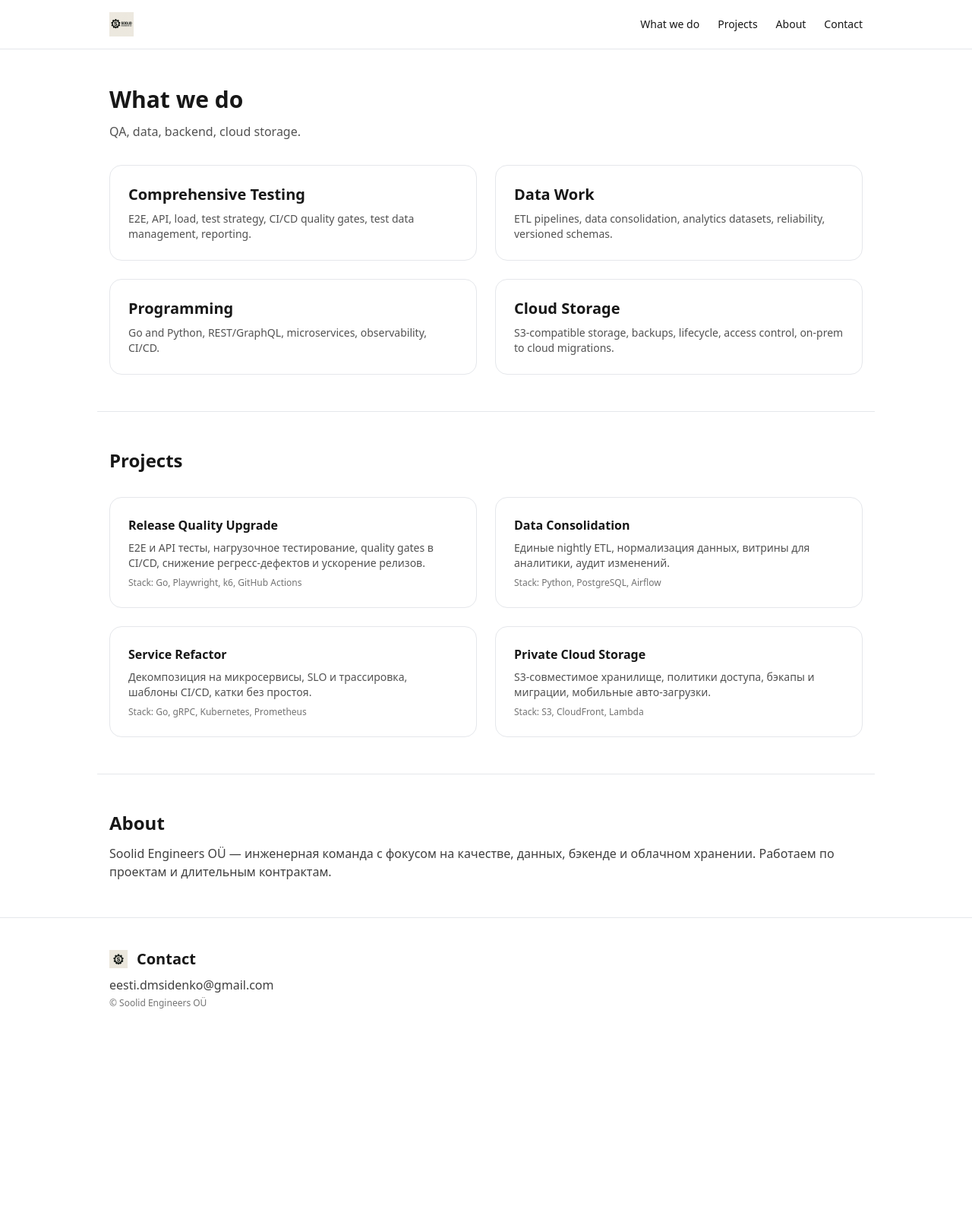
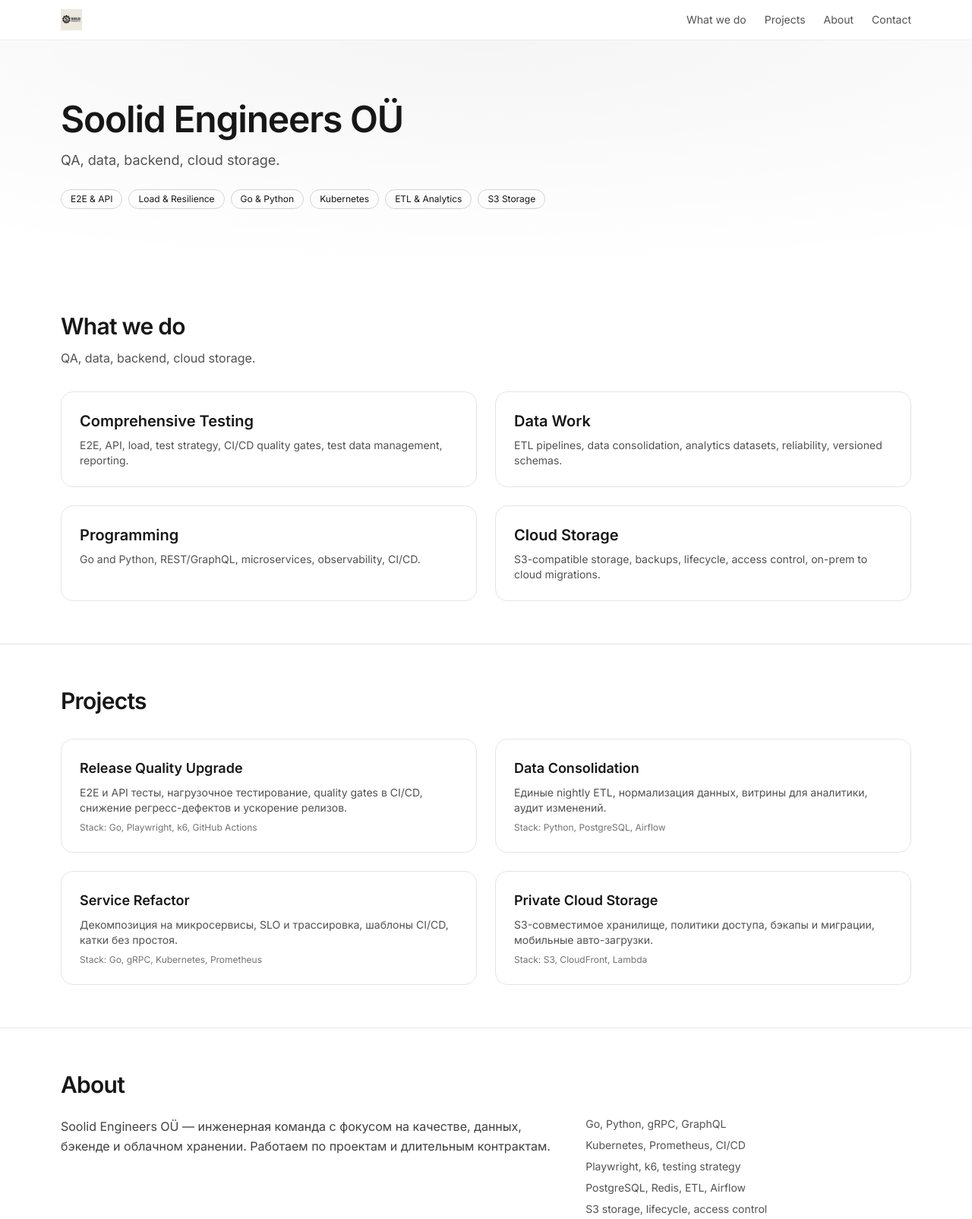
Before and after one commit to DmSide/soolidsimplesite, a plain HTML site: page index.html in a window 1280 px wide. Shown: the top 1604 px of the page at 76% size. Before the commit the page ends 1368 px from the top, so only its background shows below. Drawn offline with nearby package versions, Linux system fonts and the light colour scheme.

Commit message:
Update index.html

```diff
--- a/index.html
+++ b/index.html
@@ -5,93 +5,155 @@
 <meta name="viewport" content="width=device-width, initial-scale=1">
 <title>Soolid Engineers OÜ</title>
 <meta name="description" content="Soolid Engineers OÜ — QA, data, backend, cloud storage.">
+<meta name="theme-color" content="#ffffff" media="(prefers-color-scheme: light)">
+<meta name="theme-color" content="#0a0a0a" media="(prefers-color-scheme: dark)">
 <meta property="og:title" content="Soolid Engineers OÜ">
-<meta property="og:description" content="QA · Data · Backend · Cloud storage">
+<meta property="og:description" content="QA · Data · Backend · Cloud Storage">
 <meta property="og:type" content="website">
 <meta property="og:image" content="/assets/Logo%20SOOLID%20ENGINEERS.png">
 <link rel="icon" type="image/png" href="/assets/Logo%20small%20SOOLID%20ENGINEERS.png">
+<link rel="preconnect" href="https://fonts.googleapis.com">
+<link rel="preconnect" href="https://fonts.gstatic.com" crossorigin>
+<link href="https://fonts.googleapis.com/css2?family=Inter:wght@400;600;700&display=swap" rel="stylesheet">
 <script src="https://cdn.tailwindcss.com"></script>
+<script>
+  tailwind.config = {
+    theme: {
+      extend: {
+        fontFamily: { sans: ['Inter','ui-sans-serif','system-ui','-apple-system','Segoe UI','Roboto','Helvetica','Arial','Apple Color Emoji','Segoe UI Emoji'] },
+        colors: { ink: { 50:'#f6f6f6', 100:'#e7e7e7', 900:'#0a0a0a' } }
+      }
+    }
+  }
+</script>
+<style>
+  html { scroll-behavior: smooth; }
+</style>
 </head>
-<body class="bg-white text-neutral-900 antialiased">
-<header class="border-b">
-  <div class="mx-auto max-w-5xl px-4 py-4 flex items-center justify-between">
-    <div class="flex items-center gap-3">
-      <img src="/assets/Logo%20SOOLID%20ENGINEERS.png" alt="Soolid Engineers OÜ" class="h-8 w-auto" loading="eager" decoding="async">
-    </div>
+<body class="bg-white text-neutral-900 dark:bg-neutral-950 dark:text-neutral-100 font-sans antialiased selection:bg-neutral-900 selection:text-white dark:selection:bg-white dark:selection:text-black">
+<header class="sticky top-0 z-40 backdrop-blur bg-white/70 dark:bg-neutral-950/70 border-b border-neutral-200/70 dark:border-neutral-800">
+  <div class="container mx-auto max-w-6xl px-4 py-3 flex items-center justify-between">
+    <a href="#top" class="flex items-center gap-3">
+      <img src="/assets/Logo%20SOOLID%20ENGINEERS.png" alt="Soolid Engineers OÜ" class="h-7 w-auto hidden md:block" loading="eager" decoding="async">
+      <img src="/assets/Logo%20small%20SOOLID%20ENGINEERS.png" alt="Soolid Engineers OÜ" class="h-7 w-7 md:hidden" loading="eager" decoding="async">
+    </a>
     <nav class="hidden md:flex items-center gap-6 text-sm">
-      <a href="#what" class="hover:underline">What we do</a>
-      <a href="#projects" class="hover:underline">Projects</a>
-      <a href="#about" class="hover:underline">About</a>
-      <a href="#contact" class="hover:underline">Contact</a>
+      <a href="#what" class="text-neutral-600 hover:text-neutral-900 dark:text-neutral-400 dark:hover:text-white transition">What we do</a>
+      <a href="#projects" class="text-neutral-600 hover:text-neutral-900 dark:text-neutral-400 dark:hover:text-white transition">Projects</a>
+      <a href="#about" class="text-neutral-600 hover:text-neutral-900 dark:text-neutral-400 dark:hover:text-white transition">About</a>
+      <a href="#contact" class="text-neutral-600 hover:text-neutral-900 dark:text-neutral-400 dark:hover:text-white transition">Contact</a>
     </nav>
   </div>
 </header>
 
-<main>
-  <section id="what" class="mx-auto max-w-5xl px-4 py-12">
-    <h1 class="text-3xl font-semibold">What we do</h1>
-    <p class="mt-3 text-neutral-600">QA, data, backend, cloud storage.</p>
-
-    <div class="mt-8 grid gap-6 sm:grid-cols-2">
-      <div class="rounded-2xl border p-6">
-        <h2 class="text-xl font-semibold">Comprehensive Testing</h2>
-        <p class="mt-2 text-sm text-neutral-600">E2E, API, load, test strategy, CI/CD quality gates, test data management, reporting.</p>
-      </div>
-      <div class="rounded-2xl border p-6">
-        <h2 class="text-xl font-semibold">Data Work</h2>
-        <p class="mt-2 text-sm text-neutral-600">ETL pipelines, data consolidation, analytics datasets, reliability, versioned schemas.</p>
-      </div>
-      <div class="rounded-2xl border p-6">
-        <h2 class="text-xl font-semibold">Programming</h2>
-        <p class="mt-2 text-sm text-neutral-600">Go and Python, REST/GraphQL, microservices, observability, CI/CD.</p>
-      </div>
-      <div class="rounded-2xl border p-6">
-        <h2 class="text-xl font-semibold">Cloud Storage</h2>
-        <p class="mt-2 text-sm text-neutral-600">S3-compatible storage, backups, lifecycle, access control, on-prem to cloud migrations.</p>
+<main id="top" class="relative">
+  <section id="hero" class="bg-[radial-gradient(100%_100%_at_50%_0%,rgba(0,0,0,0.04),transparent)] dark:bg-[radial-gradient(100%_100%_at_50%_0%,rgba(255,255,255,0.06),transparent)]">
+    <div class="container mx-auto max-w-6xl px-4 py-16 sm:py-20">
+      <div class="max-w-3xl">
+        <h1 class="text-4xl sm:text-5xl font-semibold tracking-tight">Soolid Engineers OÜ</h1>
+        <p class="mt-4 text-lg text-neutral-600 dark:text-neutral-300">QA, data, backend, cloud storage.</p>
+        <div class="mt-6 flex flex-wrap gap-2">
+          <span class="px-3 py-1 rounded-full text-xs border border-neutral-300 dark:border-neutral-700">E2E & API</span>
+          <span class="px-3 py-1 rounded-full text-xs border border-neutral-300 dark:border-neutral-700">Load & Resilience</span>
+          <span class="px-3 py-1 rounded-full text-xs border border-neutral-300 dark:border-neutral-700">Go & Python</span>
+          <span class="px-3 py-1 rounded-full text-xs border border-neutral-300 dark:border-neutral-700">Kubernetes</span>
+          <span class="px-3 py-1 rounded-full text-xs border border-neutral-300 dark:border-neutral-700">ETL & Analytics</span>
+          <span class="px-3 py-1 rounded-full text-xs border border-neutral-300 dark:border-neutral-700">S3 Storage</span>
+        </div>
       </div>
     </div>
   </section>
 
-  <section id="projects" class="mx-auto max-w-5xl px-4 py-12 border-t">
-    <h2 class="text-2xl font-semibold">Projects</h2>
-    <div class="mt-8 grid gap-6 md:grid-cols-2">
-      <article class="rounded-2xl border p-6">
-        <h3 class="font-semibold">Release Quality Upgrade</h3>
-        <p class="mt-2 text-sm text-neutral-600">E2E и API тесты, нагрузочное тестирование, quality gates в CI/CD, снижение регресс-дефектов и ускорение релизов.</p>
-        <p class="mt-2 text-xs text-neutral-500">Stack: Go, Playwright, k6, GitHub Actions</p>
-      </article>
-      <article class="rounded-2xl border p-6">
-        <h3 class="font-semibold">Data Consolidation</h3>
-        <p class="mt-2 text-sm text-neutral-600">Единые nightly ETL, нормализация данных, витрины для аналитики, аудит изменений.</p>
-        <p class="mt-2 text-xs text-neutral-500">Stack: Python, PostgreSQL, Airflow</p>
-      </article>
-      <article class="rounded-2xl border p-6">
-        <h3 class="font-semibold">Service Refactor</h3>
-        <p class="mt-2 text-sm text-neutral-600">Декомпозиция на микросервисы, SLO и трассировка, шаблоны CI/CD, катки без простоя.</p>
-        <p class="mt-2 text-xs text-neutral-500">Stack: Go, gRPC, Kubernetes, Prometheus</p>
-      </article>
-      <article class="rounded-2xl border p-6">
-        <h3 class="font-semibold">Private Cloud Storage</h3>
-        <p class="mt-2 text-sm text-neutral-600">S3-совместимое хранилище, политики доступа, бэкапы и миграции, мобильные авто-загрузки.</p>
-        <p class="mt-2 text-xs text-neutral-500">Stack: S3, CloudFront, Lambda</p>
-      </article>
+  <section id="what" class="scroll-mt-24">
+    <div class="container mx-auto max-w-6xl px-4 py-14">
+      <h2 class="text-2xl sm:text-3xl font-semibold tracking-tight">What we do</h2>
+      <p class="mt-3 text-neutral-600 dark:text-neutral-300">QA, data, backend, cloud storage.</p>
+
+      <div class="mt-8 grid gap-6 sm:grid-cols-2">
+        <div class="rounded-2xl border border-neutral-200 dark:border-neutral-800 p-6 transition-all duration-300 hover:-translate-y-0.5 hover:shadow-lg/30 hover:shadow-neutral-200 dark:hover:shadow-black/30">
+          <h3 class="text-xl font-semibold">Comprehensive Testing</h3>
+          <p class="mt-2 text-sm text-neutral-600 dark:text-neutral-300">E2E, API, load, test strategy, CI/CD quality gates, test data management, reporting.</p>
+        </div>
+        <div class="rounded-2xl border border-neutral-200 dark:border-neutral-800 p-6 transition-all duration-300 hover:-translate-y-0.5 hover:shadow-lg/30 hover:shadow-neutral-200 dark:hover:shadow-black/30">
+          <h3 class="text-xl font-semibold">Data Work</h3>
+          <p class="mt-2 text-sm text-neutral-600 dark:text-neutral-300">ETL pipelines, data consolidation, analytics datasets, reliability, versioned schemas.</p>
+        </div>
+        <div class="rounded-2xl border border-neutral-200 dark:border-neutral-800 p-6 transition-all duration-300 hover:-translate-y-0.5 hover:shadow-lg/30 hover:shadow-neutral-200 dark:hover:shadow-black/30">
+          <h3 class="text-xl font-semibold">Programming</h3>
+          <p class="mt-2 text-sm text-neutral-600 dark:text-neutral-300">Go and Python, REST/GraphQL, microservices, observability, CI/CD.</p>
+        </div>
+        <div class="rounded-2xl border border-neutral-200 dark:border-neutral-800 p-6 transition-all duration-300 hover:-translate-y-0.5 hover:shadow-lg/30 hover:shadow-neutral-200 dark:hover:shadow-black/30">
+          <h3 class="text-xl font-semibold">Cloud Storage</h3>
+          <p class="mt-2 text-sm text-neutral-600 dark:text-neutral-300">S3-compatible storage, backups, lifecycle, access control, on-prem to cloud migrations.</p>
+        </div>
+      </div>
     </div>
   </section>
 
-  <section id="about" class="mx-auto max-w-5xl px-4 py-12 border-t">
-    <h2 class="text-2xl font-semibold">About</h2>
-    <p class="mt-3 text-neutral-700">Soolid Engineers OÜ — инженерная команда с фокусом на качестве, данных, бэкенде и облачном хранении. Работаем по проектам и длительным контрактам.</p>
+  <section id="projects" class="scroll-mt-24 border-t border-neutral-200 dark:border-neutral-800">
+    <div class="container mx-auto max-w-6xl px-4 py-14">
+      <h2 class="text-2xl sm:text-3xl font-semibold tracking-tight">Projects</h2>
+
+      <div class="mt-8 grid gap-6 md:grid-cols-2">
+        <article class="group rounded-2xl border border-neutral-200 dark:border-neutral-800 p-6 transition-all duration-300 hover:-translate-y-0.5 hover:shadow-lg/30 hover:shadow-neutral-200 dark:hover:shadow-black/30">
+          <h3 class="font-semibold text-lg">Release Quality Upgrade</h3>
+          <p class="mt-2 text-sm text-neutral-600 dark:text-neutral-300">E2E и API тесты, нагрузочное тестирование, quality gates в CI/CD, снижение регресс-дефектов и ускорение релизов.</p>
+          <p class="mt-2 text-xs text-neutral-500 dark:text-neutral-400">Stack: Go, Playwright, k6, GitHub Actions</p>
+        </article>
+
+        <article class="group rounded-2xl border border-neutral-200 dark:border-neutral-800 p-6 transition-all duration-300 hover:-translate-y-0.5 hover:shadow-lg/30 hover:shadow-neutral-200 dark:hover:shadow-black/30">
+          <h3 class="font-semibold text-lg">Data Consolidation</h3>
+          <p class="mt-2 text-sm text-neutral-600 dark:text-neutral-300">Единые nightly ETL, нормализация данных, витрины для аналитики, аудит изменений.</p>
+          <p class="mt-2 text-xs text-neutral-500 dark:text-neutral-400">Stack: Python, PostgreSQL, Airflow</p>
+        </article>
+
+        <article class="group rounded-2xl border border-neutral-200 dark:border-neutral-800 p-6 transition-all duration-300 hover:-translate-y-0.5 hover:shadow-lg/30 hover:shadow-neutral-200 dark:hover:shadow-black/30">
+          <h3 class="font-semibold text-lg">Service Refactor</h3>
+          <p class="mt-2 text-sm text-neutral-600 dark:text-neutral-300">Декомпозиция на микросервисы, SLO и трассировка, шаблоны CI/CD, катки без простоя.</p>
+          <p class="mt-2 text-xs text-neutral-500 dark:text-neutral-400">Stack: Go, gRPC, Kubernetes, Prometheus</p>
+        </article>
+
+        <article class="group rounded-2xl border border-neutral-200 dark:border-neutral-800 p-6 transition-all duration-300 hover:-translate-y-0.5 hover:shadow-lg/30 hover:shadow-neutral-200 dark:hover:shadow-black/30">
+          <h3 class="font-semibold text-lg">Private Cloud Storage</h3>
+          <p class="mt-2 text-sm text-neutral-600 dark:text-neutral-300">S3-совместимое хранилище, политики доступа, бэкапы и миграции, мобильные авто-загрузки.</p>
+          <p class="mt-2 text-xs text-neutral-500 dark:text-neutral-400">Stack: S3, CloudFront, Lambda</p>
+        </article>
+      </div>
+    </div>
+  </section>
+
+  <section id="about" class="scroll-mt-24 border-t border-neutral-200 dark:border-neutral-800">
+    <div class="container mx-auto max-w-6xl px-4 py-14">
+      <h2 class="text-2xl sm:text-3xl font-semibold tracking-tight">About</h2>
+      <div class="mt-6 grid gap-8 md:grid-cols-5">
+        <p class="md:col-span-3 text-neutral-700 dark:text-neutral-300 leading-relaxed">
+          Soolid Engineers OÜ — инженерная команда с фокусом на качестве, данных, бэкенде и облачном хранении. Работаем по проектам и длительным контрактам.
+        </p>
+        <ul class="md:col-span-2 space-y-2 text-sm text-neutral-600 dark:text-neutral-300">
+          <li>Go, Python, gRPC, GraphQL</li>
+          <li>Kubernetes, Prometheus, CI/CD</li>
+          <li>Playwright, k6, testing strategy</li>
+          <li>PostgreSQL, Redis, ETL, Airflow</li>
+          <li>S3 storage, lifecycle, access control</li>
+        </ul>
+      </div>
+    </div>
   </section>
 </main>
 
-<footer id="contact" class="border-t">
-  <div class="mx-auto max-w-5xl px-4 py-10">
+<footer id="contact" class="border-t border-neutral-200 dark:border-neutral-800">
+  <div class="container mx-auto max-w-6xl px-4 py-12">
+    <div class="flex items-center gap-3">
+      <img src="/assets/Logo%20small%20SOOLID%20SOOLID%20ENGINEERS.png" alt="Soolid Engineers OÜ" class="hidden">
+    </div>
     <div class="flex items-center gap-3">
       <img src="/assets/Logo%20small%20SOOLID%20ENGINEERS.png" alt="Soolid Engineers OÜ" class="h-6 w-6">
-      <h2 class="text-xl font-semibold">Contact</h2>
+      <h2 class="text-lg font-semibold">Contact</h2>
     </div>
-    <p class="mt-2 text-neutral-700">eesti.dmsidenko@gmail.com</p>
-    <p class="mt-1 text-xs text-neutral-500">© Soolid Engineers OÜ</p>
+    <p class="mt-2">
+      <a href="mailto:eesti.dmsidenko@gmail.com" class="text-neutral-700 dark:text-neutral-200 hover:underline">eesti.dmsidenko@gmail.com</a>
+    </p>
+    <p class="mt-1 text-xs text-neutral-500 dark:text-neutral-400">© Soolid Engineers OÜ</p>
   </div>
 </footer>
 </body>
```
